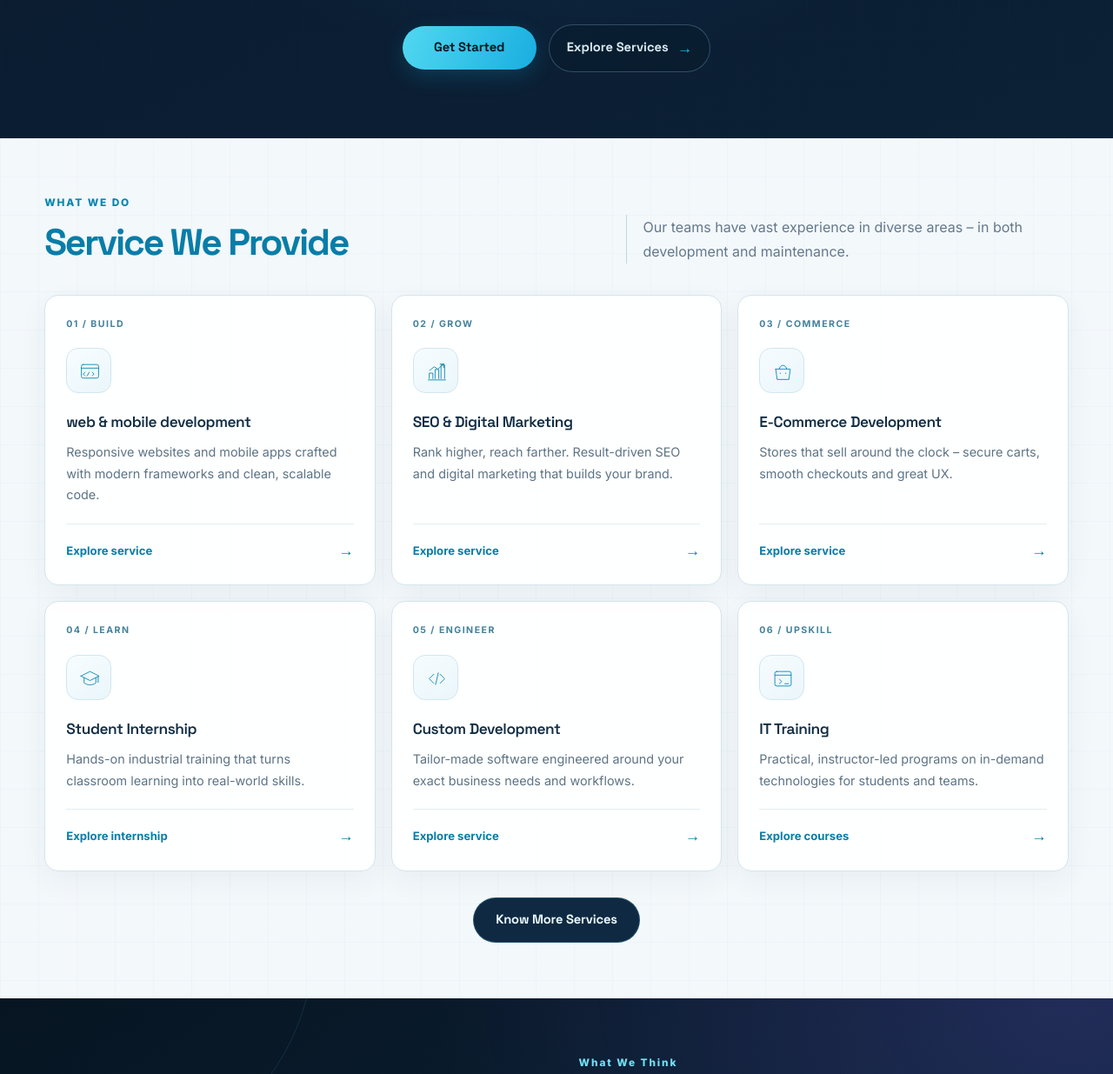
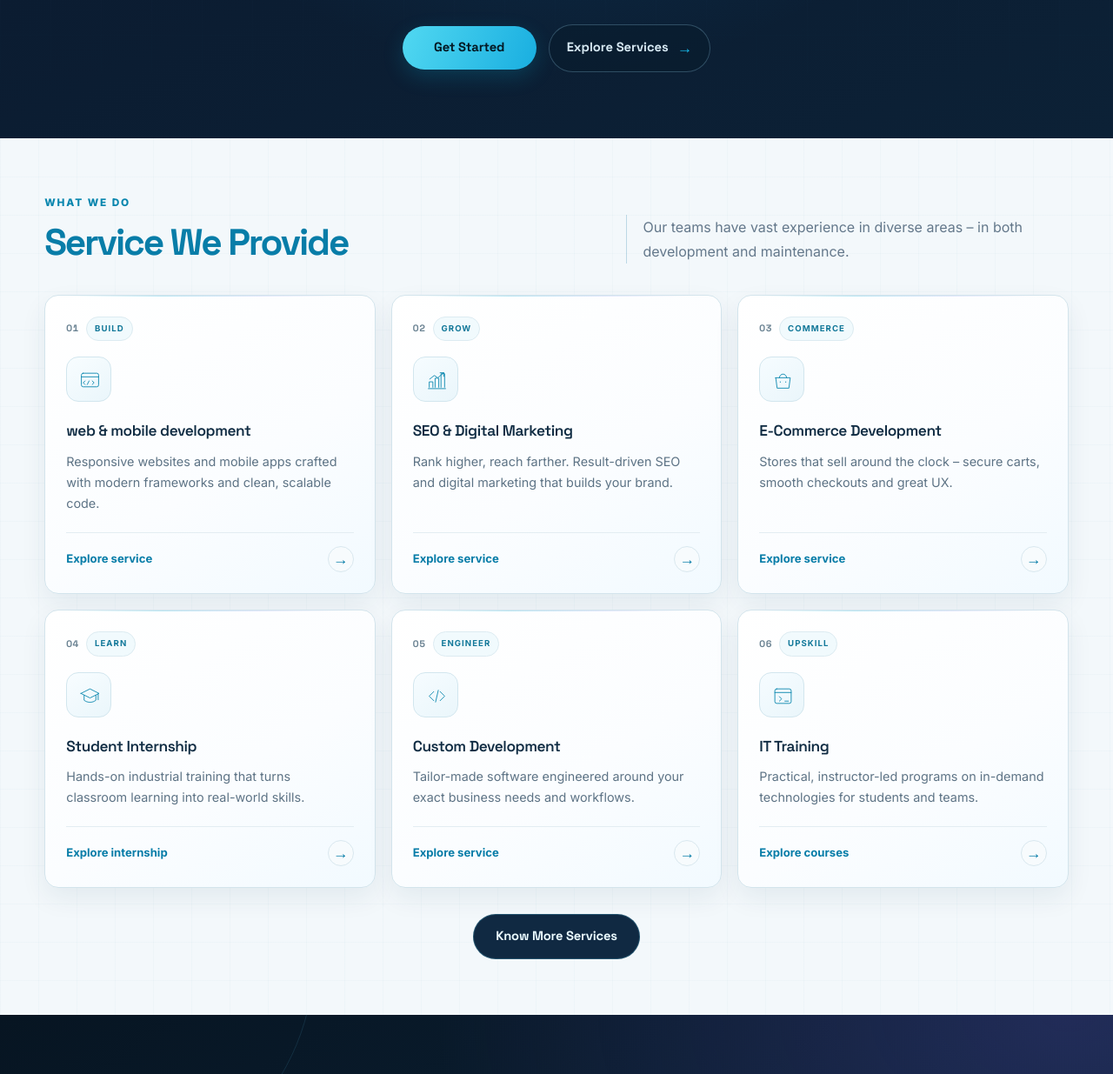
Before and after one commit to romans786/vplab, a PHP site: page / in a window 1280 px wide. Shown: the part 950-2185 px from the top of the page at 87% size. Run offline with PHP 8.4, Linux system fonts and the light colour scheme.

Commit message:
Polish homepage service cards
Co-authored-by: Copilot <223556219+Copilot@users.noreply.github.com>

```diff
--- a/css/style.css
+++ b/css/style.css
@@ -1927,3 +1927,71 @@ section.cursor-responsive > .inner {
 }
 .cursor-responsive.is-cursor-active .cursor-response-layer { opacity: 1; }
 .cursor-response-canvas { z-index: 0; }
+
+.services-grid .service-card {
+  transform-style: preserve-3d;
+  border-color: #d3e4ec;
+  background: linear-gradient(150deg, #fff 0%, #fbfdff 58%, #f2faff 100%);
+  box-shadow: 0 12px 30px rgba(13,54,82,.07), inset 0 1px 0 rgba(255,255,255,.9);
+}
+.services-grid .service-card::after {
+  position: absolute;
+  z-index: 0;
+  top: 0;
+  right: 24px;
+  left: 24px;
+  height: 1px;
+  content: "";
+  background: linear-gradient(90deg, transparent, rgba(33,177,218,.65), rgba(103,132,234,.42), transparent);
+  opacity: .48;
+  transition: opacity .25s ease;
+}
+.services-grid .service-card:hover,
+.services-grid .service-card:focus-within {
+  transform: perspective(900px) translateY(-5px) rotateX(var(--tilt-x, 0deg)) rotateY(var(--tilt-y, 0deg));
+  border-color: rgba(25,159,202,.55);
+  background: linear-gradient(145deg, #fff 0%, #f7fcff 54%, #eaf8fd 100%);
+  box-shadow: 0 24px 48px rgba(11,54,84,.14), 0 0 0 1px rgba(28,173,215,.08);
+}
+.services-grid .service-card:hover::after,
+.services-grid .service-card:focus-within::after { opacity: 1; }
+.service-kicker {
+  display: flex;
+  align-items: center;
+  gap: 8px;
+}
+.service-kicker span:first-child {
+  color: #6a8292;
+  font-family: var(--display-font);
+  font-size: .68rem;
+  font-variant-numeric: tabular-nums;
+  letter-spacing: .06em;
+}
+.service-kicker span:last-child {
+  padding: 5px 9px;
+  border: 1px solid #dcebf1;
+  border-radius: 999px;
+  color: #14799a;
+  background: rgba(238,249,253,.8);
+  font-size: .6rem;
+  letter-spacing: .11em;
+}
+.services-grid .service-card:focus-within::before { opacity: .55; }
+.services-grid .service-card:hover .service-link span,
+.services-grid .service-card:focus-within .service-link span {
+  transform: translateX(3px);
+  border-color: #a9dce9;
+  color: #06739b;
+  background: #e8f8fc;
+}
+.service-link span {
+  display: grid;
+  width: 30px;
+  height: 30px;
+  place-items: center;
+  border: 1px solid #d9e8ef;
+  border-radius: 50%;
+  background: #f7fbfd;
+  line-height: 1;
+  transition: transform .2s ease, color .2s ease, border-color .2s ease, background .2s ease;
+}
--- a/index.php
+++ b/index.php
@@ -41,7 +41,7 @@ include __DIR__ . '/header.php';
 
       <div class="services-grid">
         <article class="service-card reveal">
-          <div class="service-kicker">01 / Build</div>
+          <div class="service-kicker"><span>01</span><span>Build</span></div>
           <div class="service-icon" aria-hidden="true"><svg viewBox="0 0 48 48"><rect x="5" y="8" width="38" height="30" rx="4"/><path d="M5 16h38M13 25l-4 4 4 4m9-8-4 8m11-8 4 4-4 4"/></svg></div>
           <h3>web &amp; mobile development</h3>
           <p>Responsive websites and mobile apps crafted with modern frameworks and clean, scalable code.</p>
@@ -49,7 +49,7 @@ include __DIR__ . '/header.php';
         </article>
 
         <article class="service-card reveal d1">
-          <div class="service-kicker">02 / Grow</div>
+          <div class="service-kicker"><span>02</span><span>Grow</span></div>
           <div class="service-icon" aria-hidden="true"><svg viewBox="0 0 48 48"><path d="M7 39V27h8v12m5 0V19h8v20m5 0V9h8v30M5 42h38M8 21l10-8 8 5L39 7m-8 0h8v8"/></svg></div>
           <h3>SEO &amp; Digital Marketing</h3>
           <p>Rank higher, reach farther. Result-driven SEO and digital marketing that builds your brand.</p>
@@ -57,7 +57,7 @@ include __DIR__ . '/header.php';
         </article>
 
         <article class="service-card reveal d2">
-          <div class="service-kicker">03 / Commerce</div>
+          <div class="service-kicker"><span>03</span><span>Commerce</span></div>
           <div class="service-icon" aria-hidden="true"><svg viewBox="0 0 48 48"><path d="M8 18h32l-3 23H11L8 18Zm8 0a8 8 0 0 1 16 0M18 27v1m12-1v1"/></svg></div>
           <h3>E-Commerce Development</h3>
           <p>Stores that sell around the clock &ndash; secure carts, smooth checkouts and great UX.</p>
@@ -65,7 +65,7 @@ include __DIR__ . '/header.php';
         </article>
 
         <article class="service-card reveal">
-          <div class="service-kicker">04 / Learn</div>
+          <div class="service-kicker"><span>04</span><span>Learn</span></div>
           <div class="service-icon" aria-hidden="true"><svg viewBox="0 0 48 48"><path d="m4 18 20-10 20 10-20 10L4 18Zm7 4v11c7 6 19 6 26 0V22M42 19v13"/></svg></div>
           <h3>Student Internship</h3>
           <p>Hands-on industrial training that turns classroom learning into real-world skills.</p>
@@ -73,7 +73,7 @@ include __DIR__ . '/header.php';
         </article>
 
         <article class="service-card reveal d1">
-          <div class="service-kicker">05 / Engineer</div>
+          <div class="service-kicker"><span>05</span><span>Engineer</span></div>
           <div class="service-icon" aria-hidden="true"><svg viewBox="0 0 48 48"><path d="m17 14-10 10 10 10m14-20 10 10-10 10m-4-23-6 26"/></svg></div>
           <h3>Custom Development</h3>
           <p>Tailor-made software engineered around your exact business needs and workflows.</p>
@@ -81,7 +81,7 @@ include __DIR__ . '/header.php';
         </article>
 
         <article class="service-card reveal d2">
-          <div class="service-kicker">06 / Upskill</div>
+          <div class="service-kicker"><span>06</span><span>Upskill</span></div>
           <div class="service-icon" aria-hidden="true"><svg viewBox="0 0 48 48"><rect x="6" y="8" width="36" height="32" rx="4"/><path d="M6 16h36m-26 9 5 5-5 5m12 0h8"/></svg></div>
           <h3>IT Training</h3>
           <p>Practical, instructor-led programs on in-demand technologies for students and teams.</p>
--- a/js/main.js
+++ b/js/main.js
@@ -102,10 +102,16 @@
         var rect = card.getBoundingClientRect();
         card.style.setProperty('--glow-x', (e.clientX - rect.left) + 'px');
         card.style.setProperty('--glow-y', (e.clientY - rect.top) + 'px');
+        var tiltX = (e.clientY - rect.top) / rect.height - 0.5;
+        var tiltY = (e.clientX - rect.left) / rect.width - 0.5;
+        card.style.setProperty('--tilt-x', (-tiltX * 2.4).toFixed(2) + 'deg');
+        card.style.setProperty('--tilt-y', (tiltY * 2.4).toFixed(2) + 'deg');
       });
       card.addEventListener('pointerleave', function () {
         card.style.removeProperty('--glow-x');
         card.style.removeProperty('--glow-y');
+        card.style.removeProperty('--tilt-x');
+        card.style.removeProperty('--tilt-y');
       });
     });
 
```
